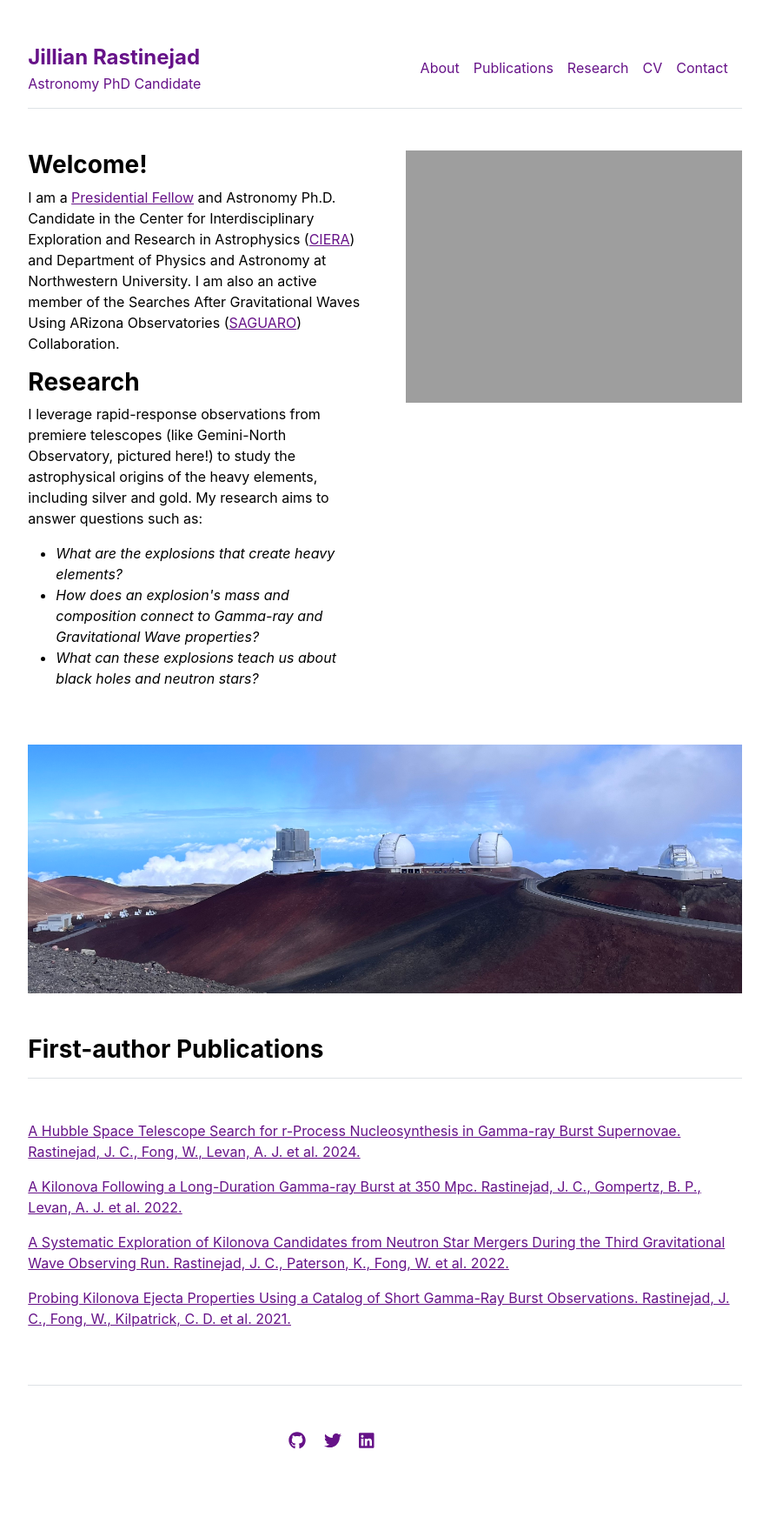
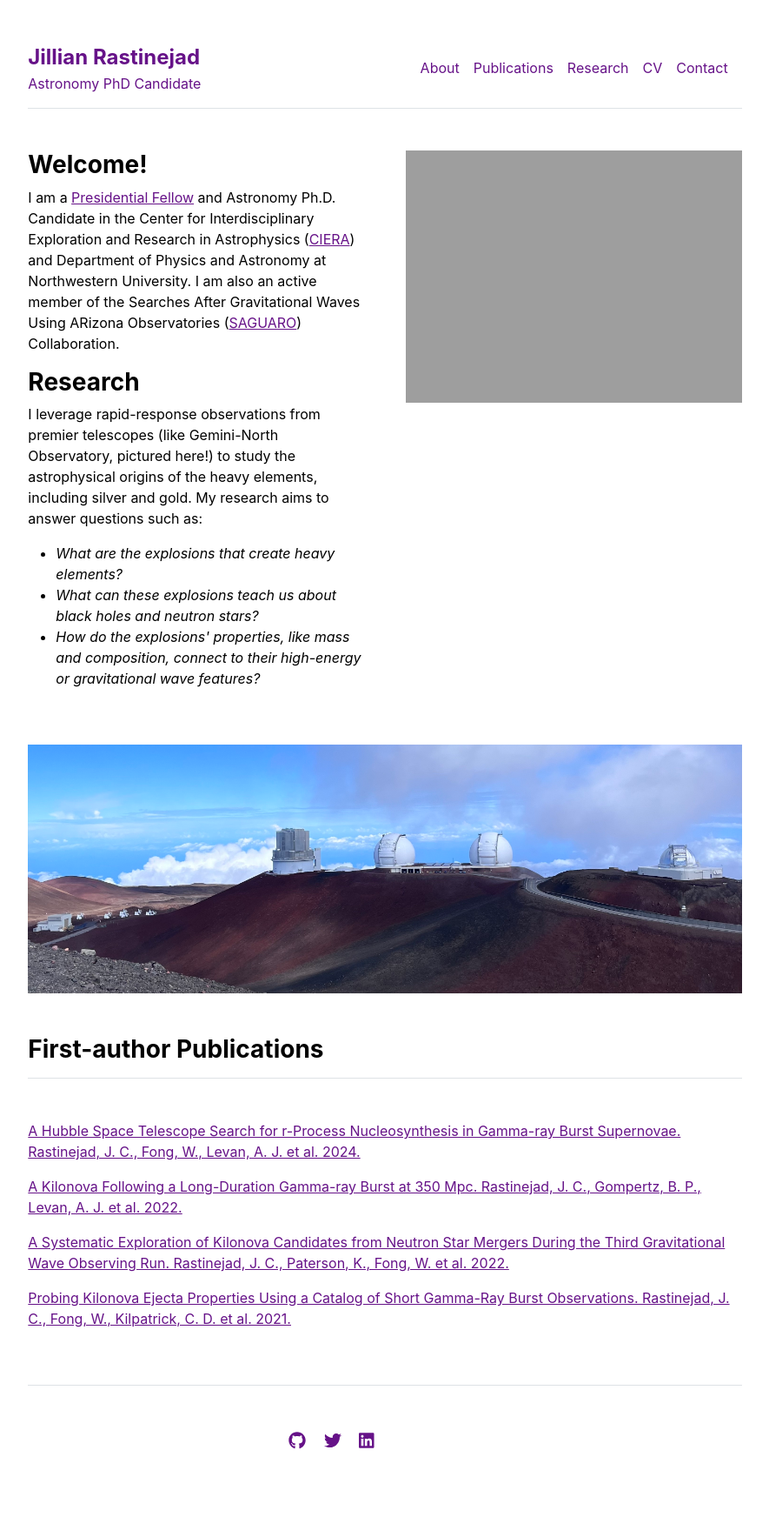
Before and after one commit to jrastinejad/jrastinejad.github.io, a Jekyll site: the page built from index.md, in a window 1280 px wide. Shown: the whole page at 87% size, without its empty margins (197-1082 px from the left). Built offline with Jekyll 4.4.1, drawn with Linux system fonts in a browser that asks for light colours.

Commit message:
Updating CV

```diff
--- a/_layouts/cv.html
+++ b/_layouts/cv.html
@@ -5,7 +5,7 @@ layout: default
 <div class="row g-5 mb-5">
   <div class="col-md-6">
     <p>My full C.V. is available here:</p>
-    <p><a href="{{ site.github.url }}/assets/JCR_CV_082024.pdf">JCR_CV_Aug2024</a></p>
+    <p><a href="{{ site.github.url }}/assets/JCR_CV_Aug26_2024.pdf">JCR_CV_Aug26_2024</a></p>
   </div>
   <div>
     <img src="{{ site.github.url }}/assets/img/GRB211211Apt.jpg" alt="grb211211a" width="100%">
--- a/_layouts/home.html
+++ b/_layouts/home.html
@@ -9,12 +9,12 @@ layout: default
       Center for Interdisciplinary Exploration and Research in Astrophysics (<a href="https://ciera.northwestern.edu">CIERA</a>) and Department of Physics and Astronomy at Northwestern University.
       I am also an active member of the Searches After Gravitational Waves Using ARizona Observatories (<a href="https://saguaro-mma.github.io">SAGUARO</a>) Collaboration.</p>
     <h3 class="fw-bold">Research</h3>
-    <p>I leverage rapid-response observations from premiere telescopes (like Gemini-North Observatory, pictured here!) to study the astrophysical origins of the heavy elements, including silver and gold. My research aims to answer questions such as:
+    <p>I leverage rapid-response observations from premier telescopes (like Gemini-North Observatory, pictured here!) to study the astrophysical origins of the heavy elements, including silver and gold. My research aims to answer questions such as:
       <i>
         <ul>
           <li>What are the explosions that create heavy elements?</li>
-          <li>How does an explosion's mass and composition connect to Gamma-ray and Gravitational Wave properties?</li>
           <li>What can these explosions teach us about black holes and neutron stars?</li>
+          <li>How do the explosions' properties, like mass and composition, connect to their high-energy or gravitational wave features?</li>
         </ul>
       </i>
     </p>
```
Also changed, not shown: 2 other files.
